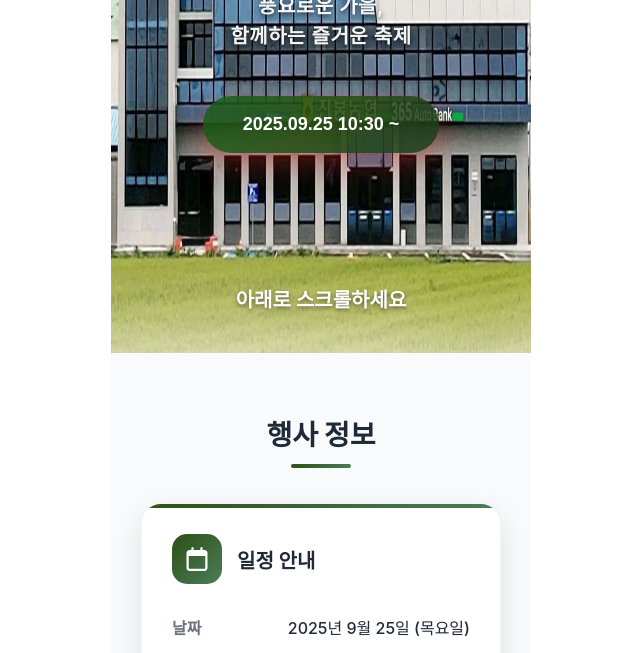
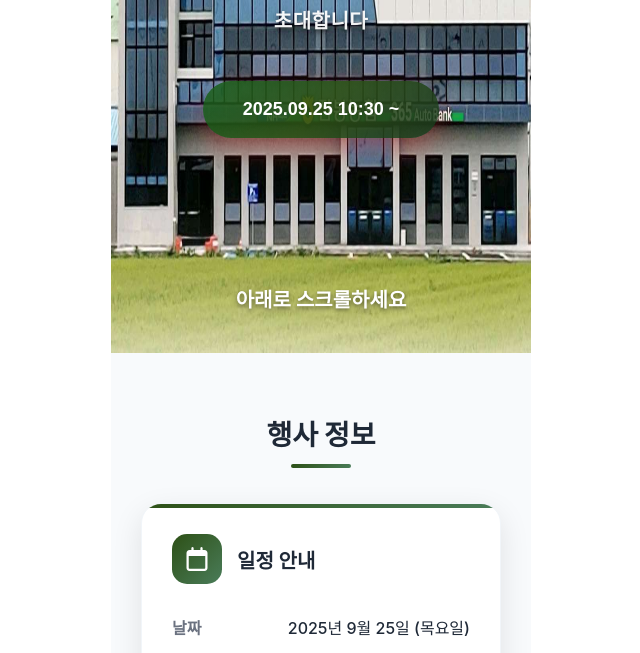
Before and after one commit to hyojin10/NH-logo, a plain HTML site: page index.html in a window 1280 px wide. Shown: the part 447-1100 px from the top of the page, without its empty margins (319-959 px from the left). Drawn offline with Linux system fonts and the light colour scheme.

Commit message:
Update index.html

```diff
--- a/index.html
+++ b/index.html
@@ -20,7 +20,7 @@
             <div class="hero-content">
                 <div class="badge">2025 JINBONG NONGHYUP</div>
                 <h1 class="main-title">진봉농협<br>조합원 어울림<br>한마당 행사</h1>
-                <p class="subtitle">풍요로운 가을,<br>함께하는 즐거운 축제</p>
+                <h2 class="subtitle">초대합니다</h2>
                 <button class="cta-button" onclick="scrollToInfo()">
                     2025.09.25 10:30 ~
                 </button>
```
